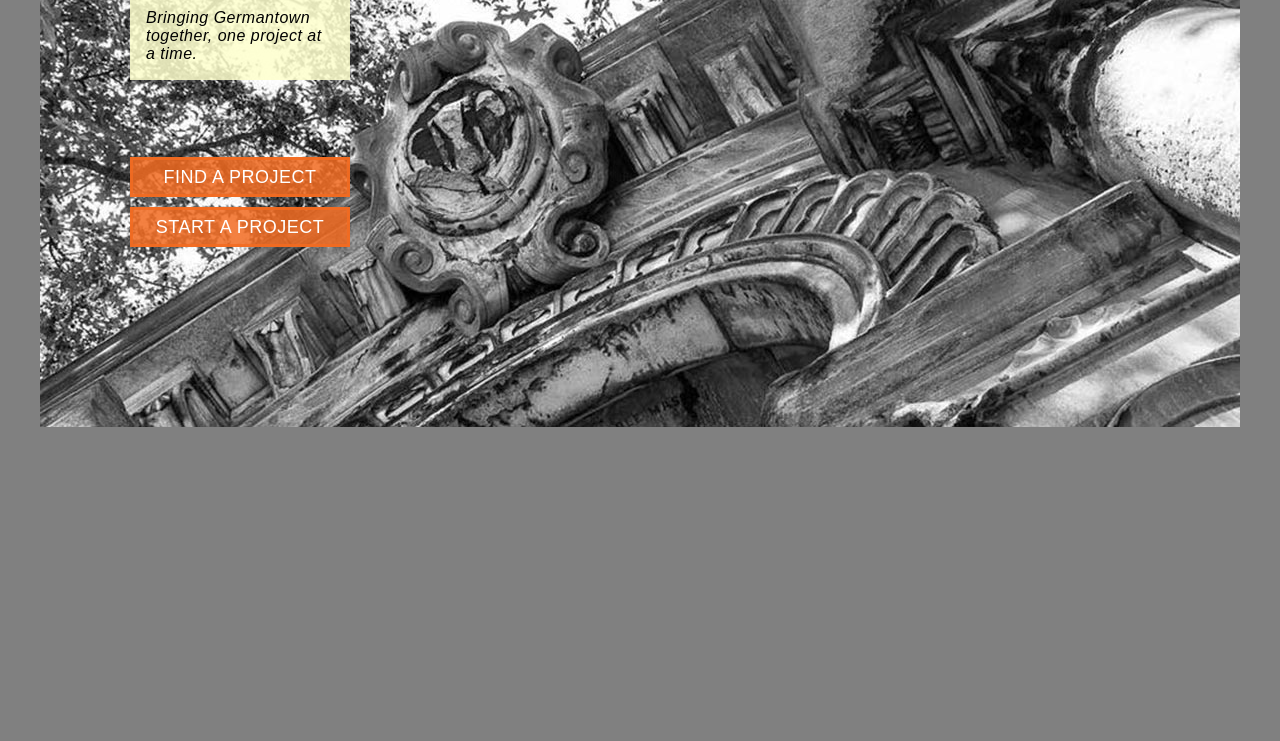
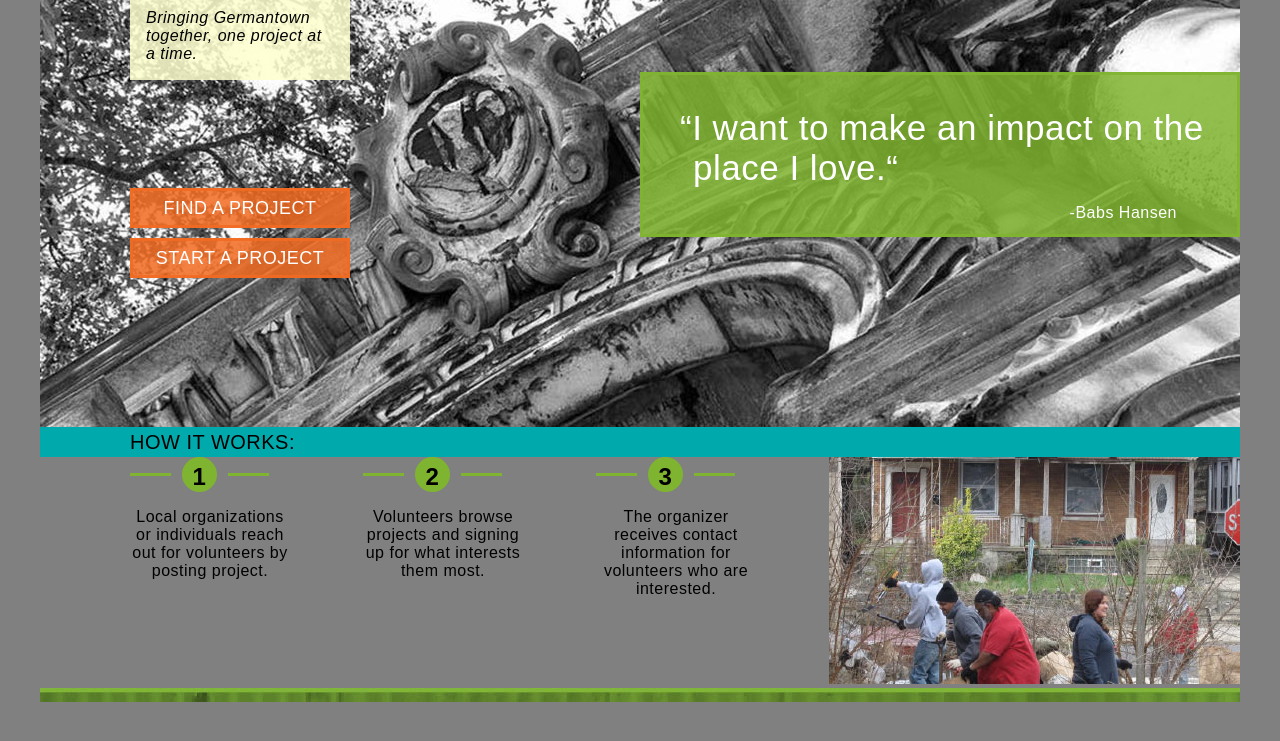
Before and after one commit to babshansen/GtownVolunteers, a plain HTML site: page index.html in a window 1280 px wide. Shown: the part 133-874 px from the top of the page. After the commit the page ends 839 px from the top, so only its background shows below. Drawn offline with Linux system fonts and the light colour scheme.

Commit message:
fixed hidden bottom

```diff
--- a/index.html
+++ b/index.html
@@ -95,17 +95,10 @@
 		    </li>
 
 		  </ul>
-
-		</div>
-
-<!-- End of Carousel -->
-
-<!-- Start of Buttons on Carousel -->
-
-		<div class-"quotebox">
+		  <div class="quotebox">
 			<div class="quote">
 				<h1>&ldquo;I want to make an impact on the place I love.&ldquo;</h1>
-				<p>- Babs Hansen
+				<p>-Babs Hansen
 			</div>
 		</div>
 
@@ -118,6 +111,71 @@
 			</div>
 		</div>
 
+		</div>
+
+		<div class="bottom-container">
+			<h3>HOW IT WORKS:</h3>
+
+			<div class="number-wrapper">
+
+				<div class="number-flex">
+
+					<div class="1 container">
+						<div class="number-header">
+							<div class="line"></div>
+							<div class="circle">
+							<h2>1</h2>
+							</div>
+							<div class="line"></div>
+						</div>
+						<p>Local organizations or individuals reach out for volunteers by posting project.</p>
+					</div>
+
+					<div class="space">
+					</div>
+
+					<div class="2 container">
+						<div class="number-header">
+							<div class="line"></div>
+							<div class="circle">
+							<h2>2</h2>
+							</div>
+							<div class="line"></div>
+						</div>
+						<p>Volunteers browse projects and signing up for what interests them most.</p>
+					</div>
+
+					<div class="space">
+					</div>
+
+					<div class="3 container">
+						<div class="number-header">
+							<div class="line"></div>
+							<div class="circle">
+							<h2>3</h2>
+							</div>
+							<div class="line"></div>
+						</div>
+						<p>The organizer receives contact information for volunteers who are interested.</p>
+					</div>
+
+					<div class="space">
+					</div>
+
+					<div class="latest">
+					<img src="media/latest-project.jpg">
+					</div>
+
+
+				</div>
+
+
+
+			</div>
+
+			<div class="bottom-img">
+					<img src="media/bottom-image.jpg">
+			</div>
 
 
 
--- a/styles/style.css
+++ b/styles/style.css
@@ -21,11 +21,14 @@ a {
 
 .main-container {
 	max-width: 1200px;
-	min-height: 500px;
 	margin: 0 auto;
 }
 
 /* NAVIGATION */
+
+.header-container{
+	height: 130px;
+	}
 
 .nav-container {
 	display: flex;
@@ -214,10 +217,9 @@ a {
 .carousel{
     margin: 0;
     max-width: 1200px;
-    position: absolute;
-    top: 130px;
+    top: 0;
     overflow: hidden;
-    height: 100%;
+    position: relative;
 }
 
 .panes{
@@ -266,25 +268,38 @@ a {
 }*/
 
 .quotebox {
-    max-width: 1200px;
-    min-height: 300px;
-    position: relative;
-    top: 45%;
-    z-index: +1;
+	max-width: 50%;
+    position: absolute;
+    top: 75px;
+    right: 0;
 }
 
 .quote {
     float: right;
-	max-width: 30%;
-	padding: 7px 13px 11px 13px;
+	padding: 10px 10px 5px 50px;
 	border: 3px solid rgba(127, 180, 48, .85);
 	background-color: rgba(127, 180, 48, .85);
 }
 
+.quote h1{
+	color: #FFFFFF;
+	font-size: 35px;
+	font-weight: 500;
+	text-indent: -13px;
+}
+
+.quote p{
+	color: #FFFFFF;
+	text-align: right;
+	padding-right: 50px;
+	line-height: 10%;
+}
+
 .CTA-buttons{
     max-width: 1200px;
+    max-height: 560px;
     position: absolute;
-    top: 35%;
+    top: 42%;
     margin-left: 80px;
 }
 
@@ -314,3 +329,71 @@ a {
 #start {
 	top: 25%;
 }
+
+.bottom-container h3{
+	margin: 0;
+	font-size: 20px;
+	font-weight: 500;
+	line-height: 150%;
+	background-color: rgb(0, 170, 172);
+	height: 30px;
+	text-indent: 90px;
+}
+
+
+
+.number-flex{
+	display: flex;
+	margin-left: 90px;
+
+}
+
+.number-header{
+	width:160px;
+	display: flex;
+}
+
+.space {
+	width:30%;
+}
+
+.1 .2 .3 {
+	margin-left: 10%;
+	margin-right: 10%;
+}
+
+.line {
+	width:41px;
+	height:3px;
+	margin: 16px 0px 0px 0px;
+	background-color:rgb(127, 180, 48);
+}
+
+.circle {
+	height: 35px;
+	width: 35px;
+	margin-right: 11px;
+	margin-left: 11px;
+	background-color:rgb(127, 180, 48);
+	text-align: center;
+	line-height: 0;
+	border-radius: 35px;
+
+}
+
+.container p{
+	text-align: center;
+}
+
+.latest {
+}
+/*.number-wrapper {
+	position: absolute;
+	top:75%;
+	margin: 0;
+    max-width: 1200px;
+    position: absolute;
+    top: 130px;
+    overflow: hidden;
+    height: 100%;
+}*/
```
Also changed, not shown: bottom.html (added, +84 -0 lines), media/bottom-image.jpg (added), media/latest-project.jpg (added).
